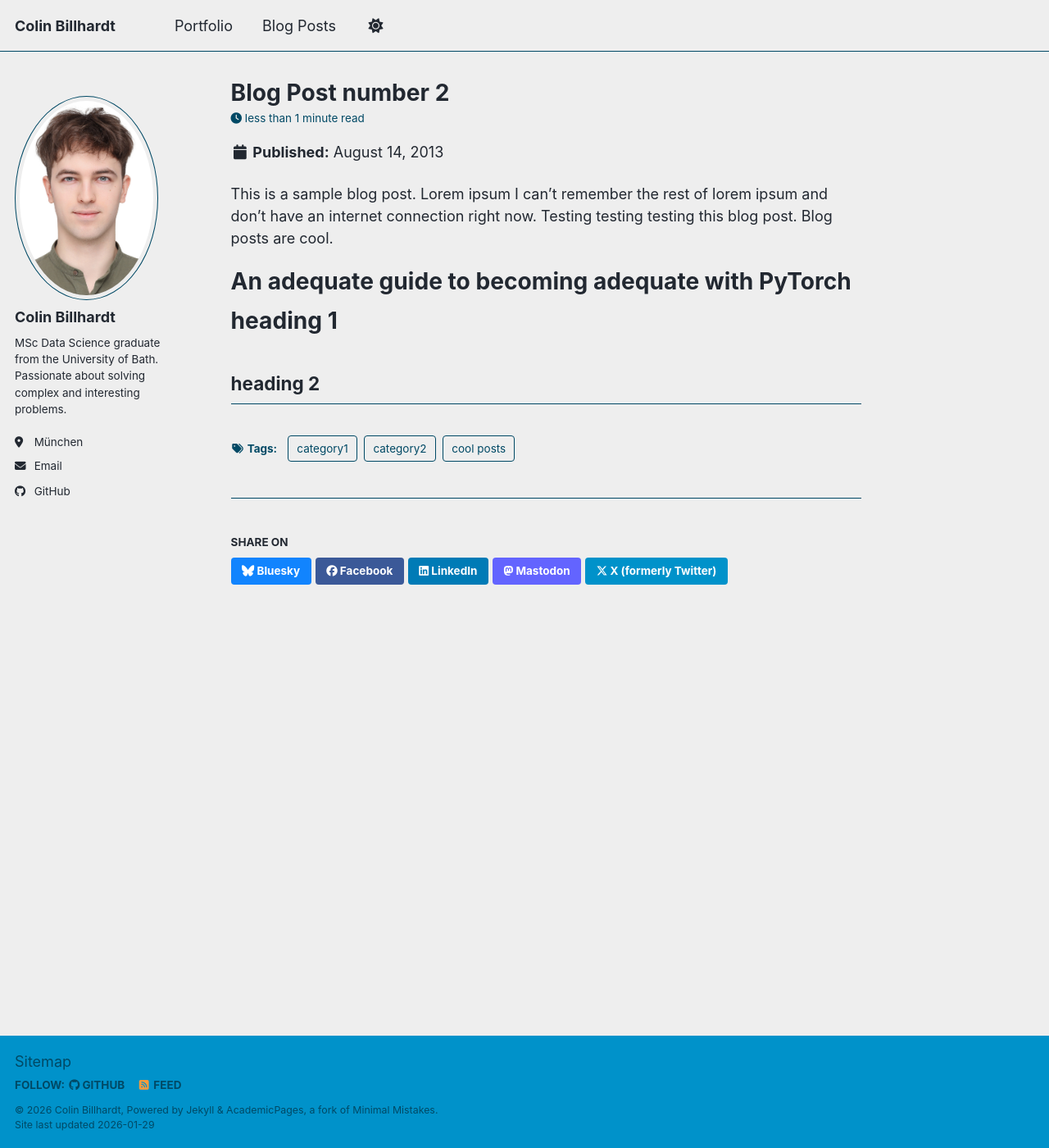
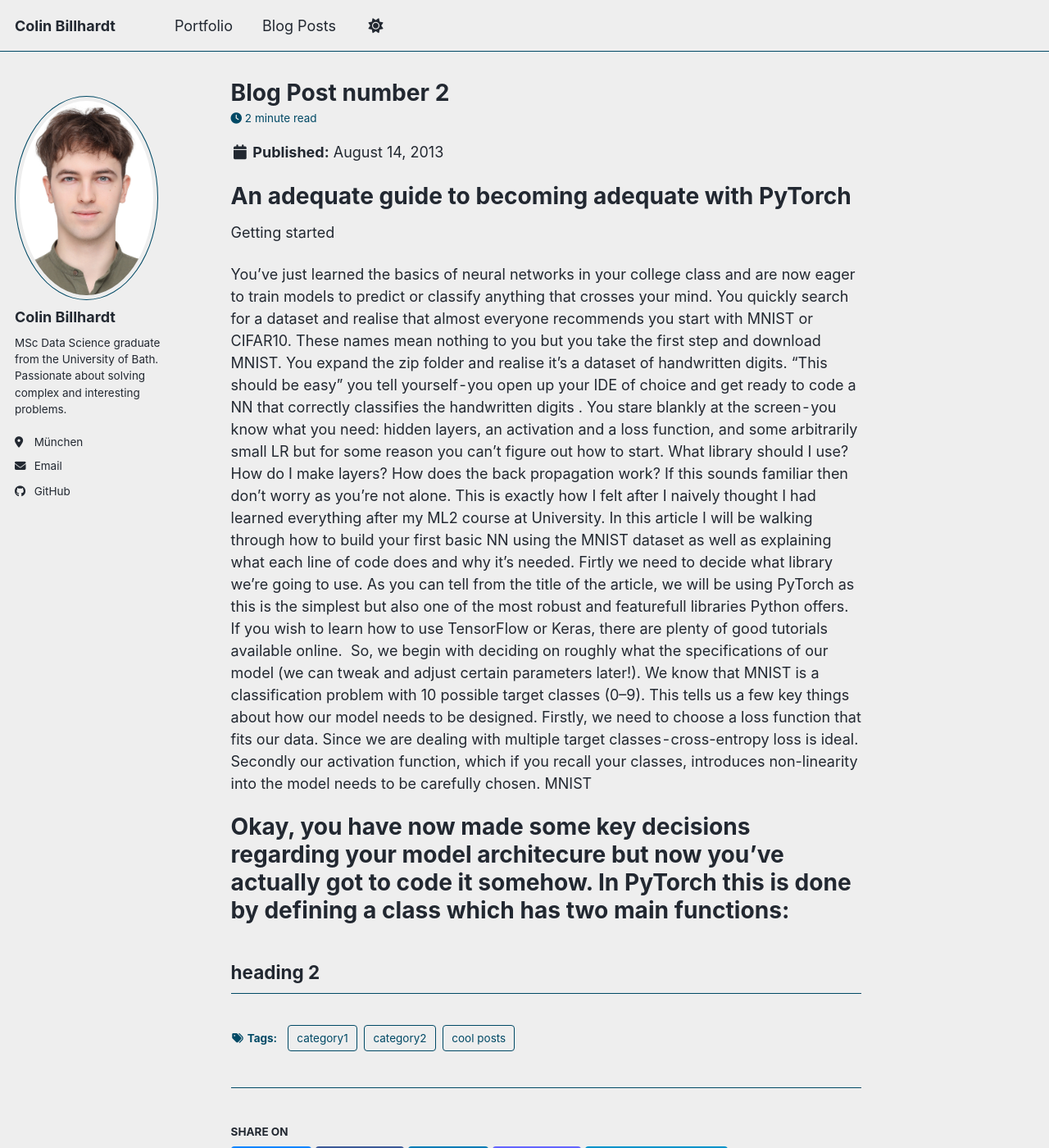
Before and after one commit to Colin-B-Billhardt/Colin-B-Billhardt.github.io, a Jekyll site: the page built from _posts/2013-08-14-blog-post-2.md, in a window 1280 px wide and 1400 px high. Shown: the whole window at 82% size. Built offline with Jekyll 4.4.1, drawn with Linux system fonts in a browser that asks for light colours; a script bundle is joined from its source files by our own code; library files that are not in the unit come from our copies.

Commit message:
Update 2013-08-14-blog-post-2.md

```diff
--- a/_posts/2013-08-14-blog-post-2.md
+++ b/_posts/2013-08-14-blog-post-2.md
@@ -7,13 +7,16 @@ tags:
   - category1
   - category2
 ---
-
-This is a sample blog post. Lorem ipsum I can't remember the rest of lorem ipsum and don't have an internet connection right now. Testing testing testing this blog post. Blog posts are cool.
-
 An adequate guide to becoming adequate with PyTorch
 ======
+Getting started
 
-heading 1
+You've just learned the basics of neural networks in your college class and are now eager to train models to predict or classify anything that crosses your mind. You quickly search for a dataset and realise that almost everyone recommends you start with MNIST or CIFAR10. These names mean nothing to you but you take the first step and download MNIST. You expand the zip folder and realise it's a dataset of handwritten digits. "This should be easy" you tell yourself - you open up your IDE of choice and get ready to code a NN that correctly classifies the handwritten digits . You stare blankly at the screen - you know what you need: hidden layers, an activation and a loss function, and some arbitrarily small LR but for some reason you can't figure out how to start. What library should I use? How do I make layers? How does the back propagation work?
+If this sounds familiar then don't worry as you're not alone. This is exactly how I felt after I naively thought I had learned everything after my ML2 course at University. In this article I will be walking through how to build your first basic NN using the MNIST dataset as well as explaining what each line of code does and why it's needed.
+Firtly we need to decide what library we're going to use. As you can tell from the title of the article, we will be using PyTorch as this is the simplest but also one of the most robust and featurefull libraries Python offers. If you wish to learn how to use TensorFlow or Keras, there are plenty of good tutorials available online.
+So, we begin with deciding on roughly what the specifications of our model (we can tweak and adjust certain parameters later!). We know that MNIST is a classification problem with 10 possible target classes (0–9). This tells us a few key things about how our model needs to be designed. Firstly, we need to choose a loss function that fits our data. Since we are dealing with multiple target classes - cross-entropy loss is ideal. Secondly our activation function, which if you recall your classes, introduces non-linearity into the model needs to be carefully chosen. MNIST
+
+Okay, you have now made some key decisions regarding your model architecure but now you've actually got to code it somehow. In PyTorch this is done by defining a class which has two main functions:
 ======
 
 heading 2
```
